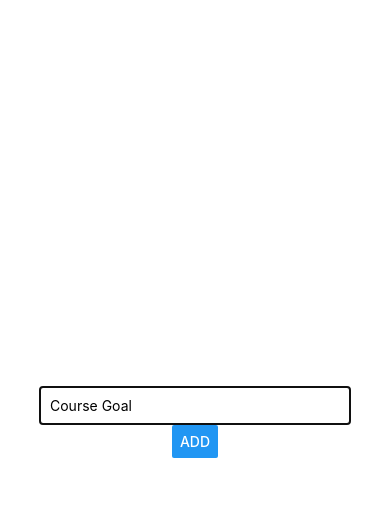
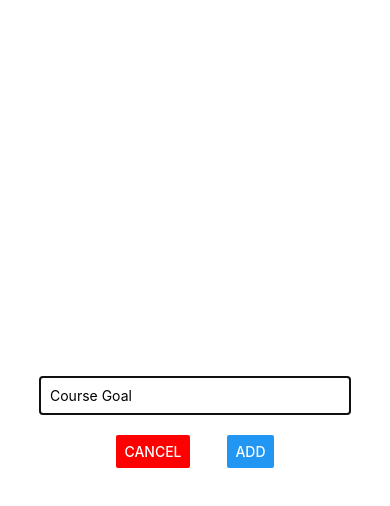
Before and after one commit to JulieAllix/rn-first-app, a React Native app: screen / in a window 390 px wide. Both pictures are taken after a click on the button "ADD NEW GOAL". Shown: the top 506 px of the page. Built offline with nearby package versions, Linux system fonts and the light colour scheme.

Commit message:
Add cancel button

```diff
--- a/App.js
+++ b/App.js
@@ -25,10 +25,14 @@
     });
   };
 
+  const cancelGoalAdditionHandler = () => {
+    setIsAddMode(false);
+  };
+
   return (
     <View style={styles.screen}>
       <Button title="Add New Goal" onPress={() => setIsAddMode(true)}></Button>
-      <GoalInput visible={isAddMode} onAddGoal={addGoalHandler}/>
+      <GoalInput visible={isAddMode} onAddGoal={addGoalHandler} onCancel={cancelGoalAdditionHandler} />
       <FlatList
         keyExtractor={(item, index) => item.id}
         data={courseGoals}
--- a/components/GoalInput.js
+++ b/components/GoalInput.js
@@ -3,9 +3,16 @@
 
 const GoalInput = props => {
     const [enteredGoal, setEnteredGoal] = useState('');
+
     const goalInputHandler = (enteredText) => {
         setEnteredGoal(enteredText);
-      };
+    };
+
+    const addGoalHandler = () => {
+        props.onAddGoal(enteredGoal);
+        setEnteredGoal('');
+    };
+
     return (
         <Modal visible={props.visible} animationType="slide">
             <View style={styles.inputContainer}>
@@ -15,7 +22,10 @@
                 onChangeText={goalInputHandler}
                 value={enteredGoal}
                 />
-                <Button title="ADD" onPress={() => props.onAddGoal(enteredGoal)} />
+                <View style={styles.buttonsContainer}>
+                    <Button title="CANCEL" color="red" onPress={props.onCancel} />
+                    <Button title="ADD" onPress={addGoalHandler} />
+                </View>
             </View>
         </Modal>
     );
@@ -33,6 +43,12 @@
         borderWidth: 1,
         padding: 10
     },
+    buttonsContainer: {
+        flexDirection: 'row',
+        marginTop: 20,
+        justifyContent: 'space-around',
+        width: '50%'
+    }
 });
 
 export default GoalInput;
```
